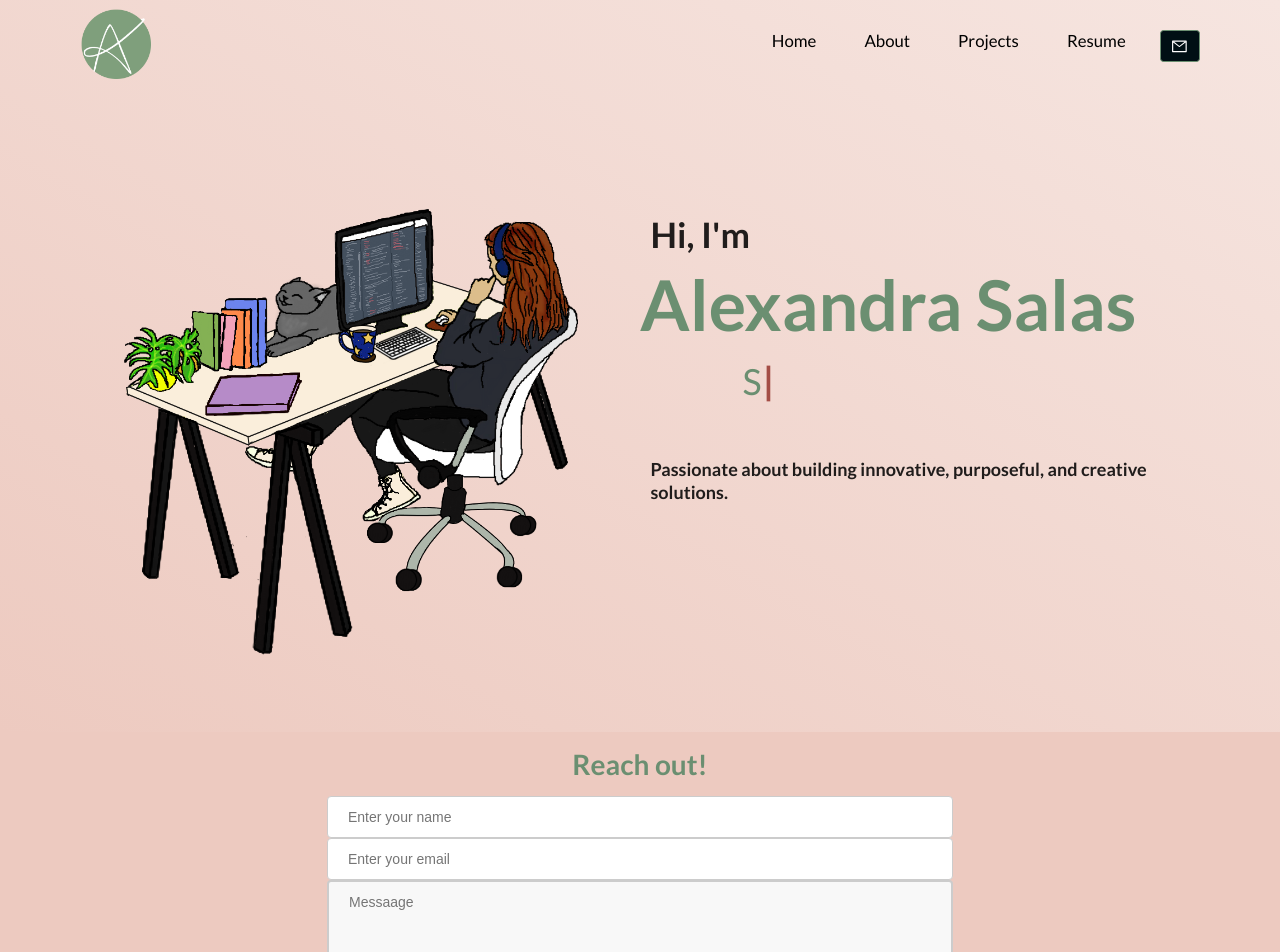
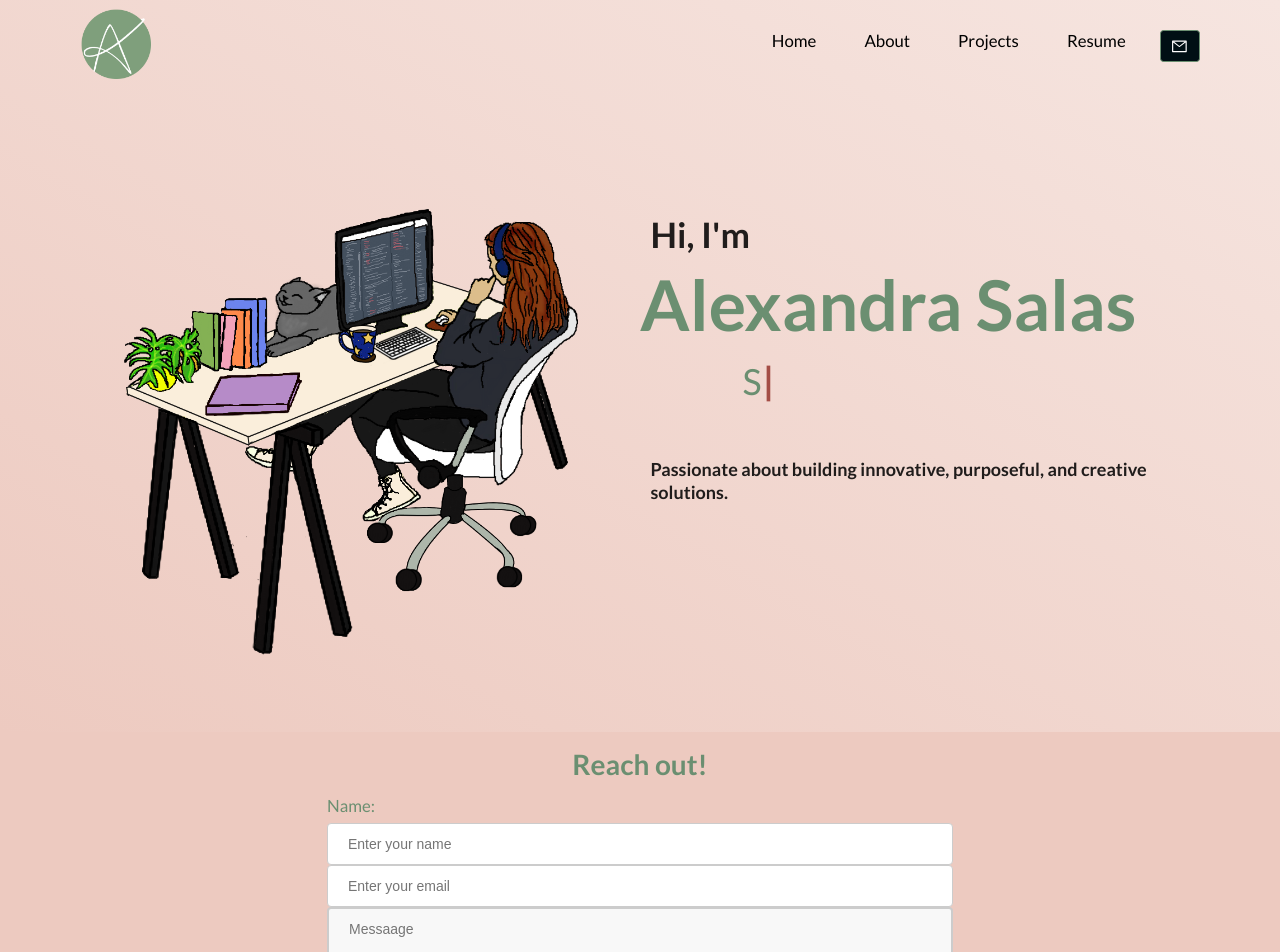
Before and after one commit to aesalas/SalasPortfolio, a React (Create React App) app: page / in a window 1280 px wide. Shown: the top 952 px of the page. Built offline with nearby package versions, Linux system fonts and the light colour scheme.

Commit message:
testing if contact works with label

```diff
--- a/src/components/ContactForm.js
+++ b/src/components/ContactForm.js
@@ -27,6 +27,9 @@ export default function Form (){
     <form
       className='contactForm'
       onSubmit={handleSubmit}>
+        <label htmlFor="name" className="form-label">
+            Name:
+        </label>
 
       <input
         type='text'
```
